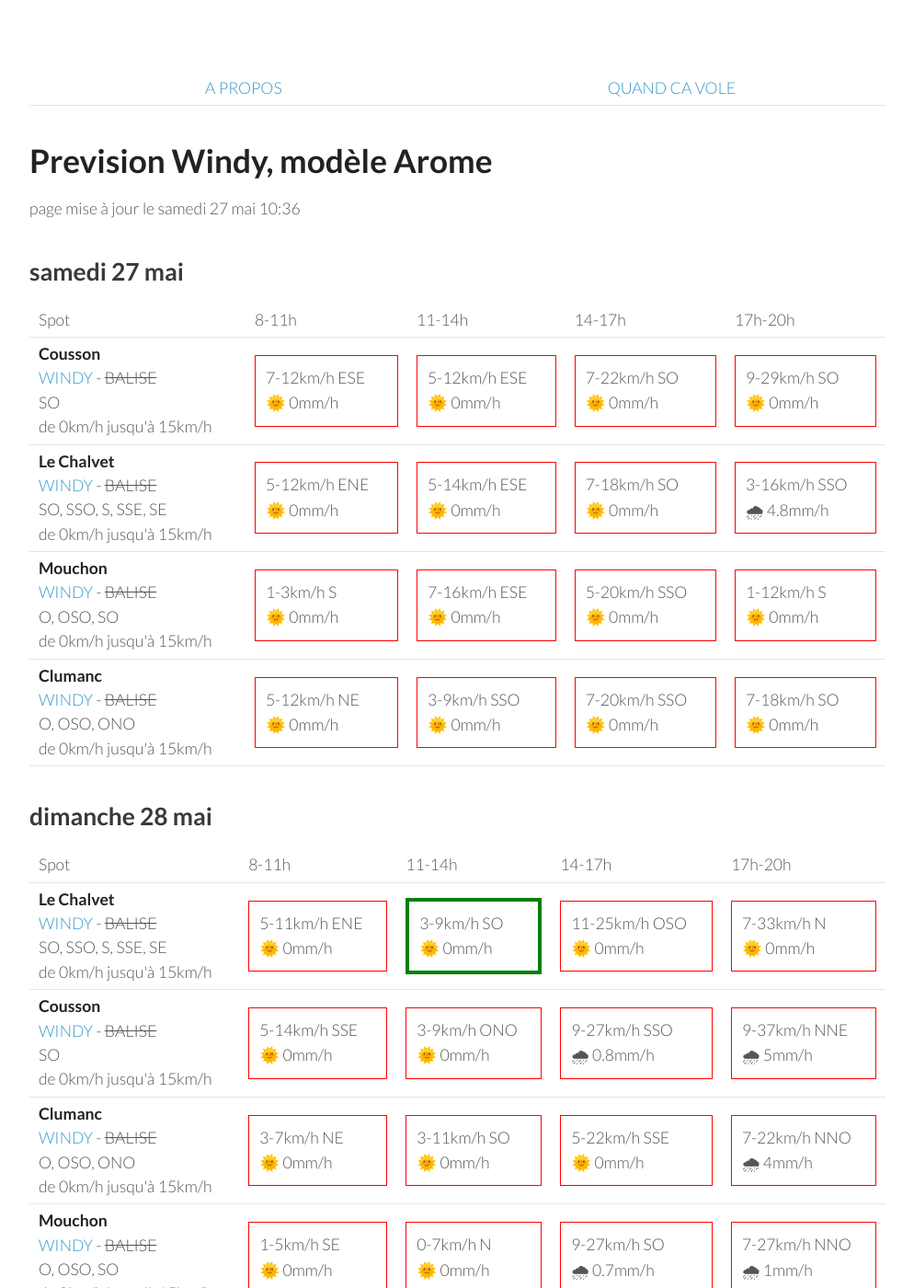
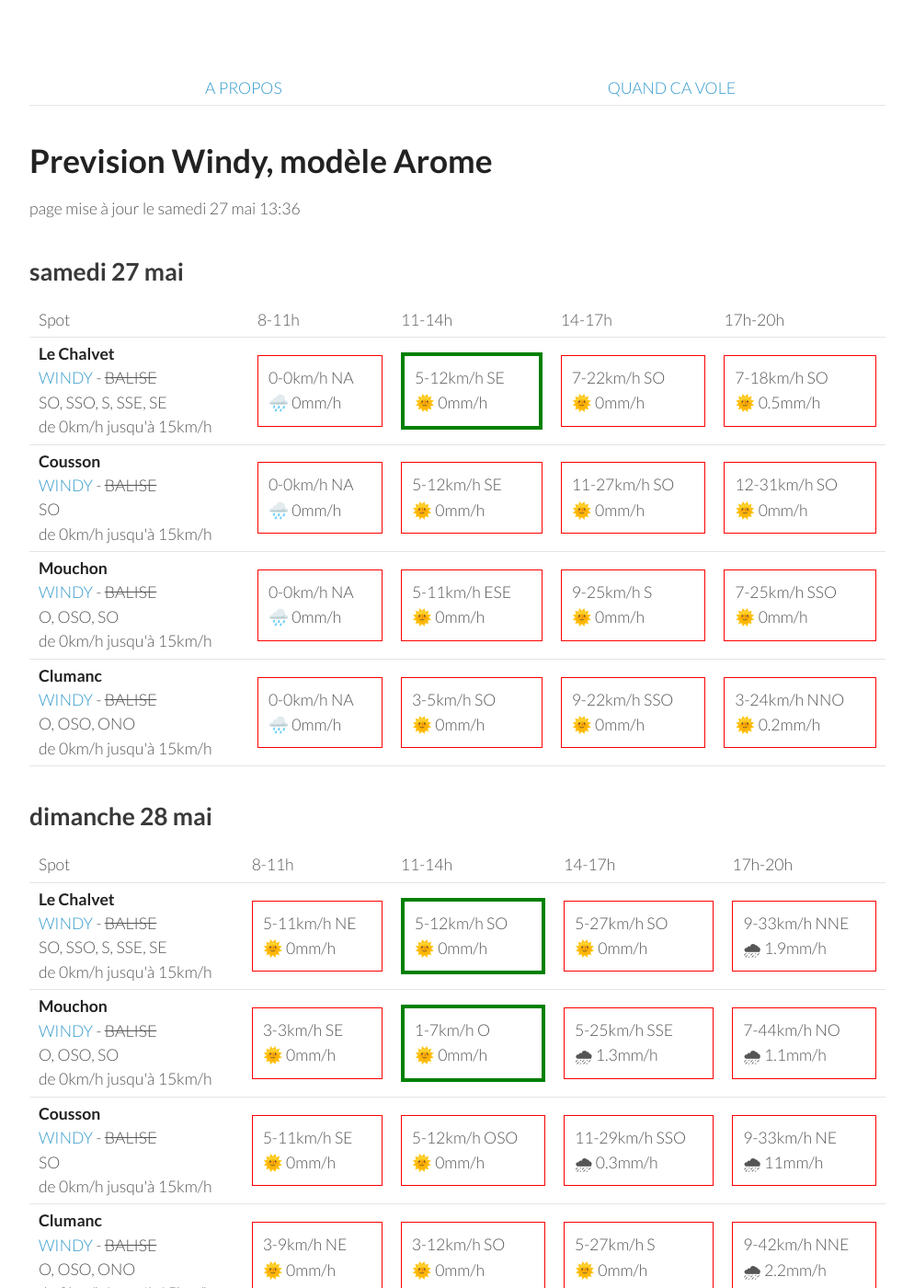
Before and after one commit to parapente-dans-le-nord/parapente-dans-le-nord.github.io, a Jekyll site: the page built from saint_andre.markdown, in a window 1280 px wide and 1400 px high. Shown: the whole window at 92% size, without its empty margins (26-1020 px from the left). Built offline with Jekyll 4.4.1, drawn with Linux system fonts in a browser that asks for light colours; some of the changed text lies outside the part shown.

Commit message:
update index.markdown

```diff
--- a/saint_andre.markdown
+++ b/saint_andre.markdown
@@ -7,7 +7,7 @@ title:  "Tous les spots"
 {: .links}
 
 # Prevision Windy, modèle Arome
-page mise à jour le samedi 27 mai 10:36
+page mise à jour le samedi 27 mai 13:36
 
 ## samedi 27 mai
 
@@ -22,43 +22,39 @@ page mise à jour le samedi 27 mai 10:36
       <td>17h-20h</td>
     </tr>
 <tr>
-        <td><strong>Cousson</strong><br><a href="https://windy.com/44.054/6.240?43.940,6.241,10,m:eSAaglz">WINDY</a> - <span class="no-balise"> BALISE </span><br> <span class="vent-favorable">SO</span><br><span class="force-vent">de 0km/h jusqu'à 15km/h</span> </td>
+        <td><strong>Le Chalvet</strong><br><a href="https://windy.com/43.979/6.480?43.866,6.480,10,m:eSsaglX">WINDY</a> - <span class="no-balise"> BALISE </span><br> <span class="vent-favorable">SO, SSO, S, SSE, SE</span><br><span class="force-vent">de 0km/h jusqu'à 15km/h</span> </td>
 
-            <td><div class="not-flyable"><p>7-12km/h ESE</p><p>🌞 0mm/h</p></div></td>
-            <td><div class="not-flyable"><p>5-12km/h ESE</p><p>🌞 0mm/h</p></div></td>
+            <td><div class="not-flyable"><p>0-0km/h NA</p><p>🌧️ 0mm/h</p></div></td>
+            <td><div class="flyable"><p>5-12km/h SE</p><p>🌞 0mm/h</p></div></td>
             <td><div class="not-flyable"><p>7-22km/h SO</p><p>🌞 0mm/h</p></div></td>
-            <td><div class="not-flyable"><p>9-29km/h SO</p><p>🌞 0mm/h</p></div></td>
-
+            <td><div class="not-flyable"><p>7-18km/h SO</p><p>🌞 0.5mm/h</p></div></td>
 
     </tr>
 <tr>
-        <td><strong>Le Chalvet</strong><br><a href="https://windy.com/43.979/6.480?43.866,6.480,10,m:eSsaglX">WINDY</a> - <span class="no-balise"> BALISE </span><br> <span class="vent-favorable">SO, SSO, S, SSE, SE</span><br><span class="force-vent">de 0km/h jusqu'à 15km/h</span> </td>
+        <td><strong>Cousson</strong><br><a href="https://windy.com/44.054/6.240?43.940,6.241,10,m:eSAaglz">WINDY</a> - <span class="no-balise"> BALISE </span><br> <span class="vent-favorable">SO</span><br><span class="force-vent">de 0km/h jusqu'à 15km/h</span> </td>
 
-            <td><div class="not-flyable"><p>5-12km/h ENE</p><p>🌞 0mm/h</p></div></td>
-            <td><div class="not-flyable"><p>5-14km/h ESE</p><p>🌞 0mm/h</p></div></td>
-            <td><div class="not-flyable"><p>7-18km/h SO</p><p>🌞 0mm/h</p></div></td>
-            <td><div class="not-flyable"><p>3-16km/h SSO</p><p>🌧 4.8mm/h</p></div></td>
-
+            <td><div class="not-flyable"><p>0-0km/h NA</p><p>🌧️ 0mm/h</p></div></td>
+            <td><div class="not-flyable"><p>5-12km/h SE</p><p>🌞 0mm/h</p></div></td>
+            <td><div class="not-flyable"><p>11-27km/h SO</p><p>🌞 0mm/h</p></div></td>
+            <td><div class="not-flyable"><p>12-31km/h SO</p><p>🌞 0mm/h</p></div></td>
 
     </tr>
 <tr>
         <td><strong>Mouchon</strong><br><a href="https://windy.com/43.992/6.424?43.878,6.425,10,m:eSuaglR">WINDY</a> - <span class="no-balise"> BALISE </span><br> <span class="vent-favorable">O, OSO, SO</span><br><span class="force-vent">de 0km/h jusqu'à 15km/h</span> </td>
 
-            <td><div class="not-flyable"><p>1-3km/h S</p><p>🌞 0mm/h</p></div></td>
-            <td><div class="not-flyable"><p>7-16km/h ESE</p><p>🌞 0mm/h</p></div></td>
-            <td><div class="not-flyable"><p>5-20km/h SSO</p><p>🌞 0mm/h</p></div></td>
-            <td><div class="not-flyable"><p>1-12km/h S</p><p>🌞 0mm/h</p></div></td>
-
+            <td><div class="not-flyable"><p>0-0km/h NA</p><p>🌧️ 0mm/h</p></div></td>
+            <td><div class="not-flyable"><p>5-11km/h ESE</p><p>🌞 0mm/h</p></div></td>
+            <td><div class="not-flyable"><p>9-25km/h S</p><p>🌞 0mm/h</p></div></td>
+            <td><div class="not-flyable"><p>7-25km/h SSO</p><p>🌞 0mm/h</p></div></td>
 
     </tr>
 <tr>
         <td><strong>Clumanc</strong><br><a href="https://windy.com/44.027/6.402?43.914,6.403,10,m:eSxaglP">WINDY</a> - <span class="no-balise"> BALISE </span><br> <span class="vent-favorable">O, OSO, ONO</span><br><span class="force-vent">de 0km/h jusqu'à 15km/h</span> </td>
 
-            <td><div class="not-flyable"><p>5-12km/h NE</p><p>🌞 0mm/h</p></div></td>
-            <td><div class="not-flyable"><p>3-9km/h SSO</p><p>🌞 0mm/h</p></div></td>
-            <td><div class="not-flyable"><p>7-20km/h SSO</p><p>🌞 0mm/h</p></div></td>
-            <td><div class="not-flyable"><p>7-18km/h SO</p><p>🌞 0mm/h</p></div></td>
-
+            <td><div class="not-flyable"><p>0-0km/h NA</p><p>🌧️ 0mm/h</p></div></td>
+            <td><div class="not-flyable"><p>3-5km/h SO</p><p>🌞 0mm/h</p></div></td>
+            <td><div class="not-flyable"><p>9-22km/h SSO</p><p>🌞 0mm/h</p></div></td>
+            <td><div class="not-flyable"><p>3-24km/h NNO</p><p>🌞 0.2mm/h</p></div></td>
 
     </tr>
 
@@ -80,40 +76,40 @@ page mise à jour le samedi 27 mai 10:36
 <tr>
         <td><strong>Le Chalvet</strong><br><a href="https://windy.com/43.979/6.480?43.866,6.480,10,m:eSsaglX">WINDY</a> - <span class="no-balise"> BALISE </span><br> <span class="vent-favorable">SO, SSO, S, SSE, SE</span><br><span class="force-vent">de 0km/h jusqu'à 15km/h</span> </td>
 
-            <td><div class="not-flyable"><p>5-11km/h ENE</p><p>🌞 0mm/h</p></div></td>
-            <td><div class="flyable"><p>3-9km/h SO</p><p>🌞 0mm/h</p></div></td>
-            <td><div class="not-flyable"><p>11-25km/h OSO</p><p>🌞 0mm/h</p></div></td>
-            <td><div class="not-flyable"><p>7-33km/h N</p><p>🌞 0mm/h</p></div></td>
+            <td><div class="not-flyable"><p>5-11km/h NE</p><p>🌞 0mm/h</p></div></td>
+            <td><div class="flyable"><p>5-12km/h SO</p><p>🌞 0mm/h</p></div></td>
+            <td><div class="not-flyable"><p>5-27km/h SO</p><p>🌞 0mm/h</p></div></td>
+            <td><div class="not-flyable"><p>9-33km/h NNE</p><p>🌧 1.9mm/h</p></div></td>
+
+
+    </tr>
+<tr>
+        <td><strong>Mouchon</strong><br><a href="https://windy.com/43.992/6.424?43.878,6.425,10,m:eSuaglR">WINDY</a> - <span class="no-balise"> BALISE </span><br> <span class="vent-favorable">O, OSO, SO</span><br><span class="force-vent">de 0km/h jusqu'à 15km/h</span> </td>
+
+            <td><div class="not-flyable"><p>3-3km/h SE</p><p>🌞 0mm/h</p></div></td>
+            <td><div class="flyable"><p>1-7km/h O</p><p>🌞 0mm/h</p></div></td>
+            <td><div class="not-flyable"><p>5-25km/h SSE</p><p>🌧 1.3mm/h</p></div></td>
+            <td><div class="not-flyable"><p>7-44km/h NO</p><p>🌧 1.1mm/h</p></div></td>
 
 
     </tr>
 <tr>
         <td><strong>Cousson</strong><br><a href="https://windy.com/44.054/6.240?43.940,6.241,10,m:eSAaglz">WINDY</a> - <span class="no-balise"> BALISE </span><br> <span class="vent-favorable">SO</span><br><span class="force-vent">de 0km/h jusqu'à 15km/h</span> </td>
 
-            <td><div class="not-flyable"><p>5-14km/h SSE</p><p>🌞 0mm/h</p></div></td>
-            <td><div class="not-flyable"><p>3-9km/h ONO</p><p>🌞 0mm/h</p></div></td>
-            <td><div class="not-flyable"><p>9-27km/h SSO</p><p>🌧 0.8mm/h</p></div></td>
-            <td><div class="not-flyable"><p>9-37km/h NNE</p><p>🌧 5mm/h</p></div></td>
+            <td><div class="not-flyable"><p>5-11km/h SE</p><p>🌞 0mm/h</p></div></td>
+            <td><div class="not-flyable"><p>5-12km/h OSO</p><p>🌞 0mm/h</p></div></td>
+            <td><div class="not-flyable"><p>11-29km/h SSO</p><p>🌧 0.3mm/h</p></div></td>
+            <td><div class="not-flyable"><p>9-33km/h NE</p><p>🌧 11mm/h</p></div></td>
 
 
     </tr>
 <tr>
         <td><strong>Clumanc</strong><br><a href="https://windy.com/44.027/6.402?43.914,6.403,10,m:eSxaglP">WINDY</a> - <span class="no-balise"> BALISE </span><br> <span class="vent-favorable">O, OSO, ONO</span><br><span class="force-vent">de 0km/h jusqu'à 15km/h</span> </td>
 
-            <td><div class="not-flyable"><p>3-7km/h NE</p><p>🌞 0mm/h</p></div></td>
-            <td><div class="not-flyable"><p>3-11km/h SO</p><p>🌞 0mm/h</p></div></td>
-            <td><div class="not-flyable"><p>5-22km/h SSE</p><p>🌞 0mm/h</p></div></td>
-            <td><div class="not-flyable"><p>7-22km/h NNO</p><p>🌧 4mm/h</p></div></td>
-
-
-    </tr>
-<tr>
-        <td><strong>Mouchon</strong><br><a href="https://windy.com/43.992/6.424?43.878,6.425,10,m:eSuaglR">WINDY</a> - <span class="no-balise"> BALISE </span><br> <span class="vent-favorable">O, OSO, SO</span><br><span class="force-vent">de 0km/h jusqu'à 15km/h</span> </td>
-
-            <td><div class="not-flyable"><p>1-5km/h SE</p><p>🌞 0mm/h</p></div></td>
-            <td><div class="not-flyable"><p>0-7km/h N</p><p>🌞 0mm/h</p></div></td>
-            <td><div class="not-flyable"><p>9-27km/h SO</p><p>🌧 0.7mm/h</p></div></td>
-            <td><div class="not-flyable"><p>7-27km/h NNO</p><p>🌧 1mm/h</p></div></td>
+            <td><div class="not-flyable"><p>3-9km/h NE</p><p>🌞 0mm/h</p></div></td>
+            <td><div class="not-flyable"><p>3-12km/h SO</p><p>🌞 0mm/h</p></div></td>
+            <td><div class="not-flyable"><p>5-27km/h S</p><p>🌞 0mm/h</p></div></td>
+            <td><div class="not-flyable"><p>9-42km/h NNE</p><p>🌧 2.2mm/h</p></div></td>
 
 
     </tr>
@@ -146,10 +142,10 @@ page mise à jour le samedi 27 mai 10:36
 <tr>
         <td><strong>Le Chalvet</strong><br><a href="https://windy.com/43.979/6.480?43.866,6.480,10,m:eSsaglX">WINDY</a> - <span class="no-balise"> BALISE </span><br> <span class="vent-favorable">SO, SSO, S, SSE, SE</span><br><span class="force-vent">de 0km/h jusqu'à 15km/h</span> </td>
 
-            <td><div class="not-flyable"><p>1-11km/h ENE</p><p>🌞 0mm/h</p></div></td>
-            <td><div class="not-flyable"><p>3-18km/h S</p><p>🌧 0.4mm/h</p></div></td>
-            <td><div class="not-flyable"><p>3-25km/h S</p><p>🌧 8mm/h</p></div></td>
-            <td><div class="not-flyable"><p>7-22km/h N</p><p>🌧 0.9mm/h</p></div></td>
+            <td><div class="not-flyable"><p>3-12km/h E</p><p>🌞 0mm/h</p></div></td>
+            <td><div class="not-flyable"><p>3-18km/h SSE</p><p>🌧 0.4mm/h</p></div></td>
+            <td><div class="not-flyable"><p>5-29km/h E</p><p>🌧 8mm/h</p></div></td>
+            <td><div class="not-flyable"><p>3-22km/h NO</p><p>🌧 2.4mm/h</p></div></td>
 
 
     </tr>
@@ -190,6 +186,16 @@ page mise à jour le samedi 27 mai 10:36
       <td>17h-20h</td>
     </tr>
 <tr>
+        <td><strong>Le Chalvet</strong><br><a href="https://windy.com/43.979/6.480?43.866,6.480,10,m:eSsaglX">WINDY</a> - <span class="no-balise"> BALISE </span><br> <span class="vent-favorable">SO, SSO, S, SSE, SE</span><br><span class="force-vent">de 0km/h jusqu'à 15km/h</span> </td>
+
+            <td><div class="not-flyable"><p>3-11km/h NE</p><p>🌞 0mm/h</p></div></td>
+            <td><div class="not-flyable"><p>3-16km/h SSE</p><p>🌞 0mm/h</p></div></td>
+            <td><div class="not-flyable"><p>1-20km/h SO</p><p>🌧 0.2mm/h</p></div></td>
+            <td><div class="not-flyable"><p>1-24km/h SSO</p><p>🌧 3.3mm/h</p></div></td>
+
+
+    </tr>
+<tr>
         <td><strong>Clumanc</strong><br><a href="https://windy.com/44.027/6.402?43.914,6.403,10,m:eSxaglP">WINDY</a> - <span class="no-balise"> BALISE </span><br> <span class="vent-favorable">O, OSO, ONO</span><br><span class="force-vent">de 0km/h jusqu'à 15km/h</span> </td>
 
             <td><div class="not-flyable"><p>5-14km/h ENE</p><p>🌞 0mm/h</p></div></td>
@@ -219,16 +225,6 @@ page mise à jour le samedi 27 mai 10:36
 
 
     </tr>
-<tr>
-        <td><strong>Le Chalvet</strong><br><a href="https://windy.com/43.979/6.480?43.866,6.480,10,m:eSsaglX">WINDY</a> - <span class="no-balise"> BALISE </span><br> <span class="vent-favorable">SO, SSO, S, SSE, SE</span><br><span class="force-vent">de 0km/h jusqu'à 15km/h</span> </td>
-
-            <td><div class="not-flyable"><p>3-12km/h ENE</p><p>🌞 0mm/h</p></div></td>
-            <td><div class="not-flyable"><p>3-16km/h SE</p><p>🌞 0mm/h</p></div></td>
-            <td><div class="not-flyable"><p>3-29km/h O</p><p>🌧 3.1mm/h</p></div></td>
-            <td><div class="not-flyable"><p>1-25km/h S</p><p>🌧 2mm/h</p></div></td>
-
-
-    </tr>
 
 </tbody>
 </table>
@@ -244,6 +240,16 @@ page mise à jour le samedi 27 mai 10:36
       <td>11-14h</td>
       <td>14-17h</td>
       <td>17h-20h</td>
+    </tr>
+<tr>
+        <td><strong>Le Chalvet</strong><br><a href="https://windy.com/43.979/6.480?43.866,6.480,10,m:eSsaglX">WINDY</a> - <span class="no-balise"> BALISE </span><br> <span class="vent-favorable">SO, SSO, S, SSE, SE</span><br><span class="force-vent">de 0km/h jusqu'à 15km/h</span> </td>
+
+            <td><div class="not-flyable"><p>5-14km/h ENE</p><p>🌞 0mm/h</p></div></td>
+            <td><div class="not-flyable"><p>7-25km/h SE</p><p>🌞 0mm/h</p></div></td>
+            <td><div class="not-flyable"><p>7-37km/h SE</p><p>🌧 0.9mm/h</p></div></td>
+            <td><div class="not-flyable"><p>1-29km/h OSO</p><p>🌧 3.3mm/h</p></div></td>
+
+
     </tr>
 <tr>
         <td><strong>Cousson</strong><br><a href="https://windy.com/44.054/6.240?43.940,6.241,10,m:eSAaglz">WINDY</a> - <span class="no-balise"> BALISE </span><br> <span class="vent-favorable">SO</span><br><span class="force-vent">de 0km/h jusqu'à 15km/h</span> </td>
@@ -262,16 +268,6 @@ page mise à jour le samedi 27 mai 10:36
             <td><div class="not-flyable"><p>5-24km/h SE</p><p>🌞 0mm/h</p></div></td>
             <td><div class="not-flyable"><p>5-37km/h S</p><p>🌧 1mm/h</p></div></td>
             <td><div class="not-flyable"><p>1-25km/h SO</p><p>🌧 2.5mm/h</p></div></td>
-
-
-    </tr>
-<tr>
-        <td><strong>Le Chalvet</strong><br><a href="https://windy.com/43.979/6.480?43.866,6.480,10,m:eSsaglX">WINDY</a> - <span class="no-balise"> BALISE </span><br> <span class="vent-favorable">SO, SSO, S, SSE, SE</span><br><span class="force-vent">de 0km/h jusqu'à 15km/h</span> </td>
-
-            <td><div class="not-flyable"><p>3-12km/h NE</p><p>🌞 0mm/h</p></div></td>
-            <td><div class="not-flyable"><p>1-18km/h SSE</p><p>🌞 0mm/h</p></div></td>
-            <td><div class="not-flyable"><p>5-29km/h ESE</p><p>🌧 1.5mm/h</p></div></td>
-            <td><div class="not-flyable"><p>3-29km/h NNE</p><p>🌧 3.1mm/h</p></div></td>
 
 
     </tr>
@@ -312,6 +308,16 @@ page mise à jour le samedi 27 mai 10:36
 
     </tr>
 <tr>
+        <td><strong>Le Chalvet</strong><br><a href="https://windy.com/43.979/6.480?43.866,6.480,10,m:eSsaglX">WINDY</a> - <span class="no-balise"> BALISE </span><br> <span class="vent-favorable">SO, SSO, S, SSE, SE</span><br><span class="force-vent">de 0km/h jusqu'à 15km/h</span> </td>
+
+            <td><div class="not-flyable"><p>3-12km/h ENE</p><p>🌞 0mm/h</p></div></td>
+            <td><div class="not-flyable"><p>5-20km/h SE</p><p>🌞 0mm/h</p></div></td>
+            <td><div class="not-flyable"><p>5-22km/h SE</p><p>🌧 0.4mm/h</p></div></td>
+            <td><div class="not-flyable"><p>5-25km/h NO</p><p>🌧 0.8mm/h</p></div></td>
+
+
+    </tr>
+<tr>
         <td><strong>Mouchon</strong><br><a href="https://windy.com/43.992/6.424?43.878,6.425,10,m:eSuaglR">WINDY</a> - <span class="no-balise"> BALISE </span><br> <span class="vent-favorable">O, OSO, SO</span><br><span class="force-vent">de 0km/h jusqu'à 15km/h</span> </td>
 
             <td><div class="not-flyable"><p>3-12km/h E</p><p>🌞 0mm/h</p></div></td>
```
